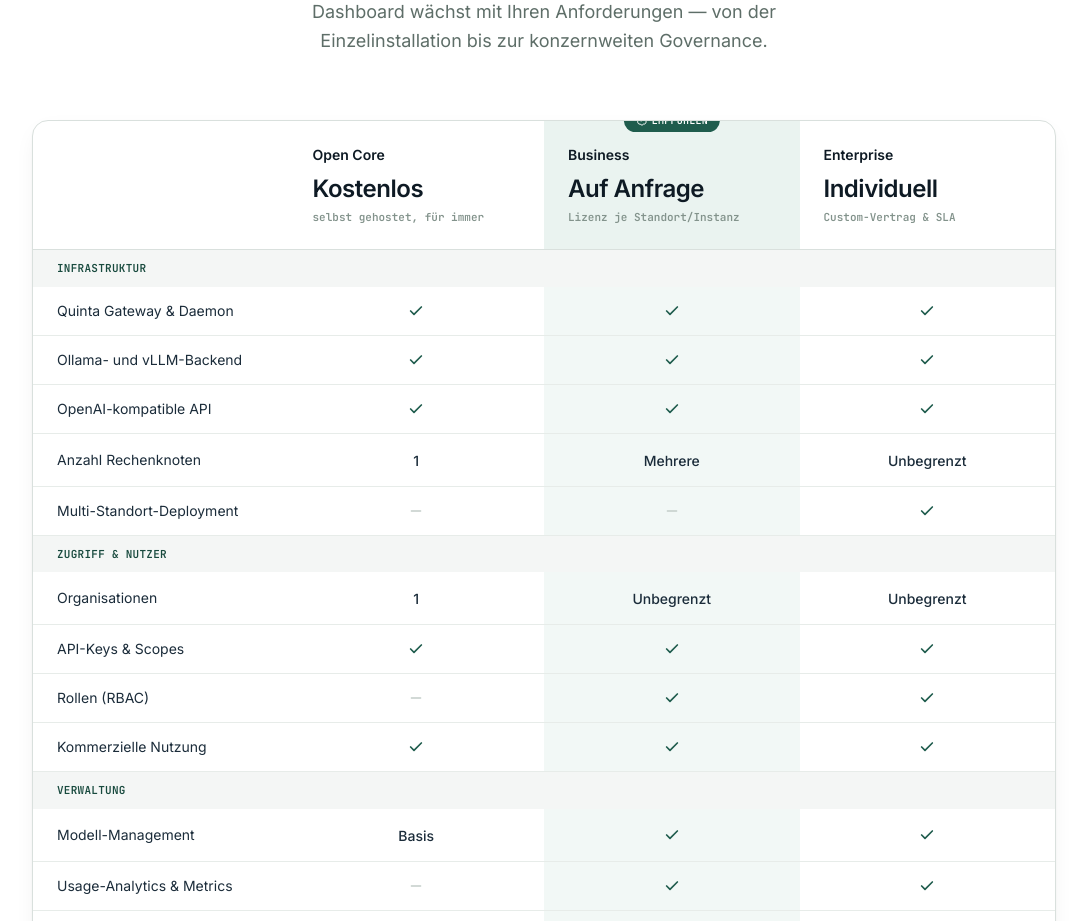
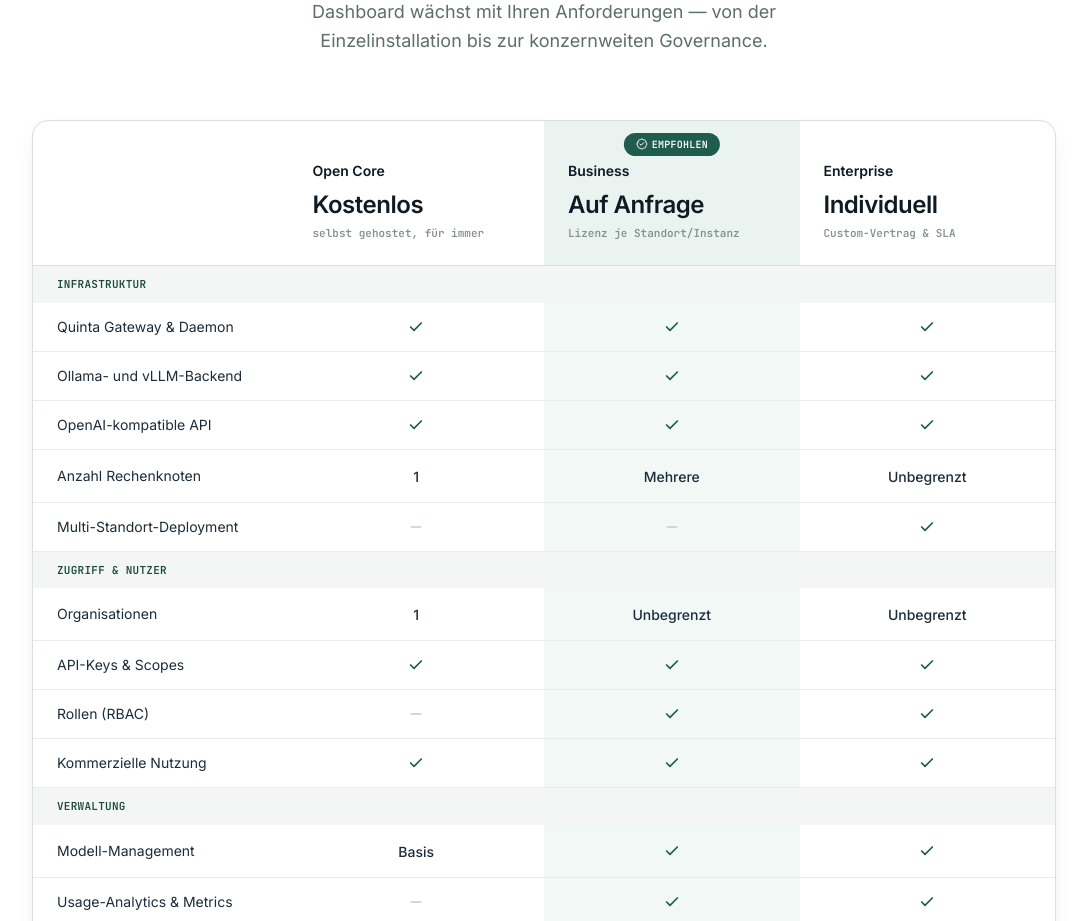
Before and after one commit to bastio89/quinta_webpage, a Next.js app: page / in a window 1280 px wide. Shown: the part 2860-3781 px from the top of the page, without its empty margins (96-1183 px from the left). Built offline with nearby package versions, Linux system fonts and the light colour scheme.

Commit message:
Fix: Empfohlen-Badge in Editionen-Tabelle wurde oben abgeschnitten

```diff
--- a/src/components/Editions.tsx
+++ b/src/components/Editions.tsx
@@ -77,17 +77,17 @@
           <table className="w-full min-w-[720px] border-collapse text-left">
             <thead>
               <tr>
-                <th className="w-1/4 border-b border-mist-300 p-6 align-bottom" />
+                <th className="w-1/4 border-b border-mist-300 px-6 pb-6 pt-6 align-bottom" />
                 {TIERS.map((tier) => (
                   <th
                     key={tier.key}
                     className={cn(
-                      "relative w-1/4 border-b border-mist-300 p-6 align-bottom",
-                      tier.highlight && "bg-sovereign-50",
+                      "relative w-1/4 border-b border-mist-300 px-6 pb-6 align-bottom",
+                      tier.highlight ? "bg-sovereign-50 pt-10" : "pt-6",
                     )}
                   >
                     {tier.highlight && (
-                      <span className="absolute -top-3 left-1/2 inline-flex -translate-x-1/2 items-center gap-1 rounded-full bg-sovereign-600 px-3 py-1 font-mono text-[10px] font-semibold uppercase tracking-wide text-mist-50">
+                      <span className="absolute left-1/2 top-3 inline-flex -translate-x-1/2 items-center gap-1 rounded-full bg-sovereign-600 px-3 py-1 font-mono text-[10px] font-semibold uppercase tracking-wide text-mist-50">
                         <BadgeCheck className="h-3 w-3" /> Empfohlen
                       </span>
                     )}
```
